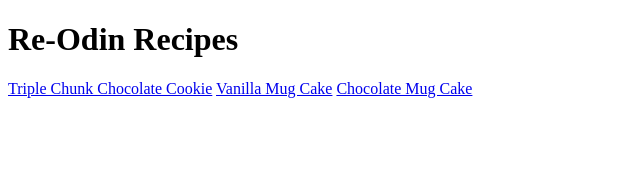
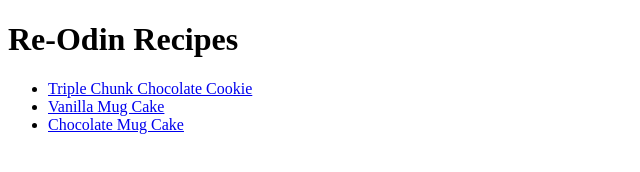
Before and after one commit to selaminhelloworld/re-odin-recipes, a plain HTML site: page index.html in a window 1280 px wide. Shown: the whole page, without its empty margins (0-640 px from the left). Drawn offline with Linux system fonts and the light colour scheme.

Commit message:
change links on index to appear as an ul

```diff
--- a/index.html
+++ b/index.html
@@ -7,8 +7,10 @@
 </head>
 <body>
     <h1>Re-Odin Recipes</h1>
-    <a href="./recipes/triple-chunk-chocolate-cookie.html">Triple Chunk Chocolate Cookie</a>
-    <a href="./recipes/vanilla-mug-cake.html">Vanilla Mug Cake</a>
-    <a href="./recipes/chocolate-mug-cake.html">Chocolate Mug Cake</a>
+    <ul>
+    <li><a href="./recipes/triple-chunk-chocolate-cookie.html">Triple Chunk Chocolate Cookie</a></li>
+    <li><a href="./recipes/vanilla-mug-cake.html">Vanilla Mug Cake</a></li>
+    <li><a href="./recipes/chocolate-mug-cake.html">Chocolate Mug Cake</a></li>
+    </ul>
 </body>
 </html>
```
